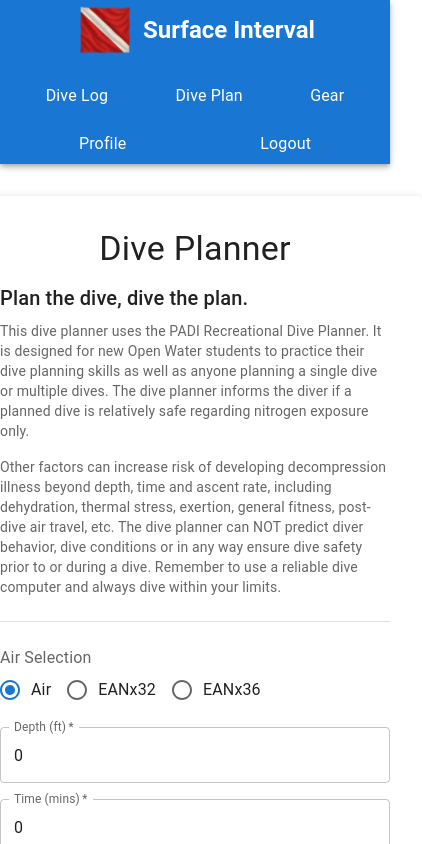
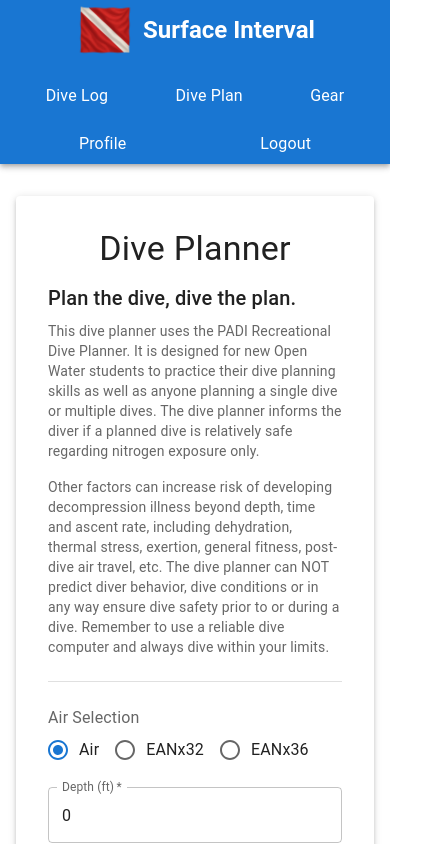
Before and after one commit to DArmstrong87/surface-interval-ui, a React (Create React App) app: page /dive-planner in a window 390 px wide. Shown: the top 844 px of the page, 422 px wide, since content can reach past the window. Built offline with nearby package versions, Linux system fonts and the light colour scheme; sample sign-in values are in the browser's storage.

Commit message:
mobile friendly add gear screen

```diff
--- a/src/components/dive_planner/DivePlanner.tsx
+++ b/src/components/dive_planner/DivePlanner.tsx
@@ -131,8 +131,8 @@ function DivePlanner() {
     }
 
     return (
-        <Box sx={{ display: "flex", flexDirection: "column", alignItems: "center", mt: 4 }}>
-            <Paper elevation={3} sx={{ p: 4, maxWidth: 600, width: "100%" }}>
+        <Box sx={{ display: "flex", flexDirection: "column", alignItems: "center", mt: 4, width: { sm: "500px", md: "600px" }, maxWidth: "100%", margin: { sm: "2rem auto 0 auto", xs: "2rem 3rem 0 3rem" } }}>
+            <Paper elevation={3} sx={{ p: 4, maxWidth: "100%", width: "100%" }}>
                 <Typography variant="h4" component="h1" gutterBottom align="center">
                     Dive Planner
                 </Typography>
--- a/src/components/gear/AddGear.tsx
+++ b/src/components/gear/AddGear.tsx
@@ -218,8 +218,8 @@ function AddGear() {
     };
 
     return (
-        <Box sx={{ display: "flex", flexDirection: "column", alignItems: "center", mt: 4 }}>
-            <Paper elevation={3} sx={{ p: 4, maxWidth: 500, width: "100%" }}>
+        <Box sx={{ display: "flex", flexDirection: "column", alignItems: "center", mt: 4, width: {xs: "300px", sm: "500px"}, margin: {xs: "2rem auto 0 auto", md: "2rem auto 0 auto"} }}>
+            <Paper elevation={3} sx={{ p: 4, width: "100%", maxWidth: "100%" }}>
                 <Typography variant="h4" component="h1" gutterBottom align="center">
                     Add Gear
                 </Typography>
```
